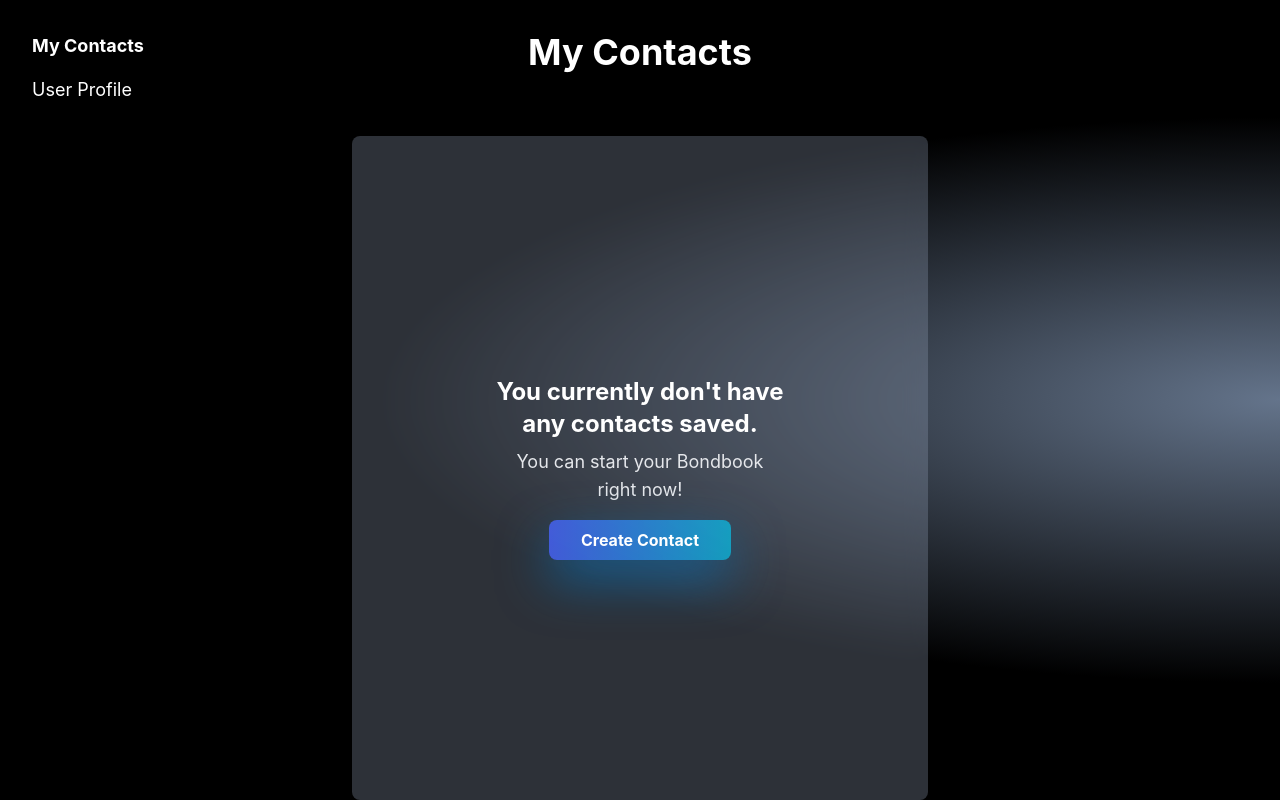
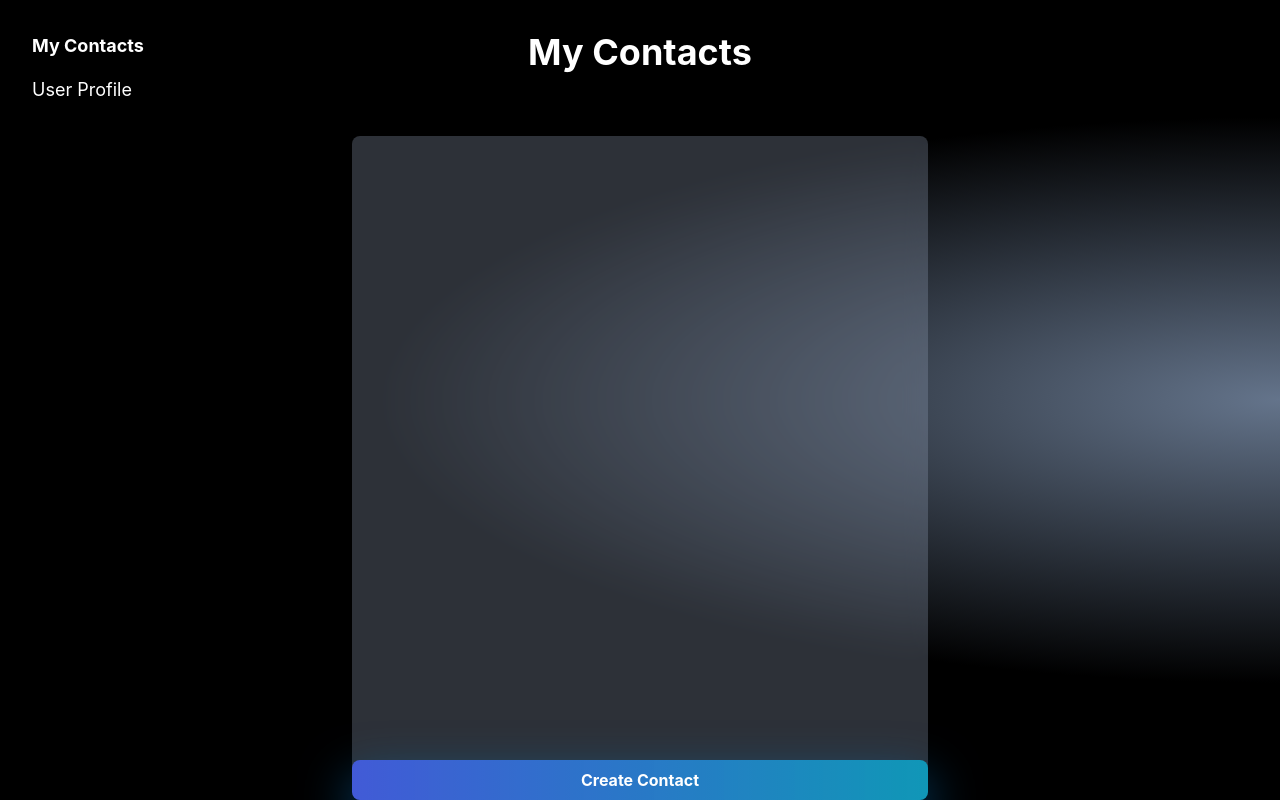
Before and after one commit to maricd7/bondbook, a React (Create React App) app: page /pages/UserDashboard in a window 1280 px wide. Built offline with nearby package versions, Linux system fonts and the light colour scheme.

Commit message:
added contact deletion logic

```diff
--- a/src/components/Dash/MyContacts.jsx
+++ b/src/components/Dash/MyContacts.jsx
@@ -17,29 +17,27 @@ function MyContacts() {
     }
   }, []);
 
+  // DELETE CONTACT
+  function deleteContact(index) {
+    const updatedContacts = contacts.filter((_, i) => i !== index);
+    setContacts(updatedContacts);
+    localStorage.setItem('contacts', JSON.stringify(updatedContacts));
+  }
+
   return (
     <div className='flex-col flex justify-center items-center w-[720px]'>
       <h1 className='text-4xl text-white font-bold mt-8'>My Contacts</h1>
       <div className='bg-opacity-30 backdrop-blur-md bg-slate-400 w-full max-w-xl h-[720px] mt-16 rounded-lg relative p-8'>
         {!showContacts && (
           <div className='absolute top-1/2 left-1/2 transform -translate-x-1/2 -translate-y-1/2 text-center'>
-            <h2 className='text-white text-2xl font-bold'>
-              You currently don't have any contacts saved.
-            </h2>
-            <h4 className='text-gray-200 text-lg mt-2'>
-              You can start your Bondbook right now!
-            </h4>
-            <Link to='/components/Dash/CreateContact'>
-              <button className='mt-4 text-white font-bold bg-gradient-to-r from-[rgba(71,101,255,0.8)] to-[rgba(0,209,255,0.64)] px-8 py-2 rounded-lg shadow-[0_20px_50px_rgba(8,_112,_184,_0.7)] hover:shadow-[0_20px_50px_rgba(8,_112,_184,_0.9)]'>
-                Create Contact
-              </button>
-            </Link>
+            {/* ... */}
           </div>
         )}
         {showContacts && (
           <div className='text-white mt-8 text-lg'>
             {contacts.map((contact, index) => (
               <div key={index} className='border border-gray-300 p-4 mb-4 rounded-md'>
+                <Icon icon="basil:cross-solid" className='w-12 h-12 absolute right-12' onClick={() => { deleteContact(index) }} />
                 <div className='flex flex-col mb-2'>
                   <div className='flex items-center mb-1'>
                     <Icon icon='basil:user-solid' className='text-2xl text-blue-500 mr-2' />
@@ -56,15 +54,13 @@ function MyContacts() {
                 </div>
               </div>
             ))}
-            <Link to='/components/Dash/CreateContact'>
+          </div>
+        )}
+        <Link to='/components/Dash/CreateContact'>
           <button className='absolute left-0 bottom-0 w-full bg-gradient-to-r from-[rgba(71,101,255,0.8)] to-[rgba(0,209,255,0.64)] px-8 py-2 rounded-lg text-white font-bold flex justify-center items-center shadow-[0_20px_50px_rgba(8,_112,_184,_0.7)] hover:shadow-[0_20px_50px_rgba(8,_112,_184,_0.9)]'>
             Create Contact
           </button>
         </Link>
-          </div>
-
-        )}
-
       </div>
     </div>
   );
```
